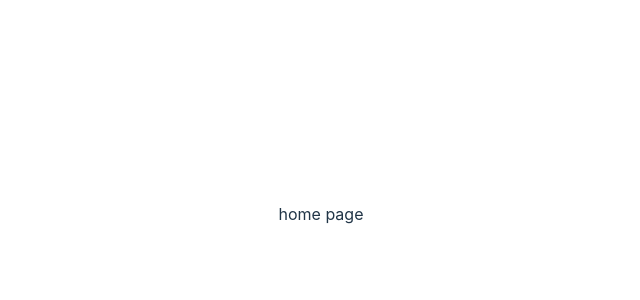
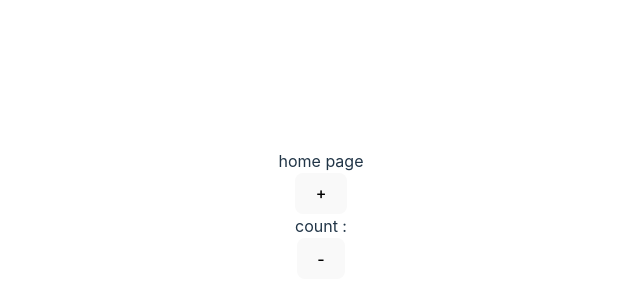
Before and after one commit to ShinjungOh/Haru-Hannyan, a React (Vite) app: page / in a window 1280 px wide. Shown: the part 186-486 px from the top of the page, without its empty margins (319-959 px from the left). Built offline with nearby package versions, Linux system fonts and the light colour scheme.

Commit message:
feat: store 예제 추가

```diff
--- a/src/App.tsx
+++ b/src/App.tsx
@@ -1,10 +1,24 @@
 import { createBrowserRouter, RouterProvider } from 'react-router-dom';
 
+import './App.css';
 import routes from './routes';
-import './App.css';
+import { useStore } from './lib/store/store';
 
 const router = createBrowserRouter(routes);
 
 export default function App() {
-  return <RouterProvider router={router} />;
+  const { count, increase, decrease } = useStore;
+
+  return (
+    <>
+      <RouterProvider router={router} />
+      <button type="button" onClick={increase}>
+        +
+      </button>
+      <div>count : {count}</div>
+      <button type="button" onClick={decrease}>
+        -
+      </button>
+    </>
+  );
 }
--- /dev/null
+++ b/src/lib/store/store.ts
@@ -0,0 +1,7 @@
+import { create } from 'zustand';
+
+export const useStore = create((set) => ({
+  count: 0,
+  increase: () => set((state) => ({ count: state.count + 1 })),
+  decrease: () => set((state) => ({ count: state.count - 1 })),
+}));
```
